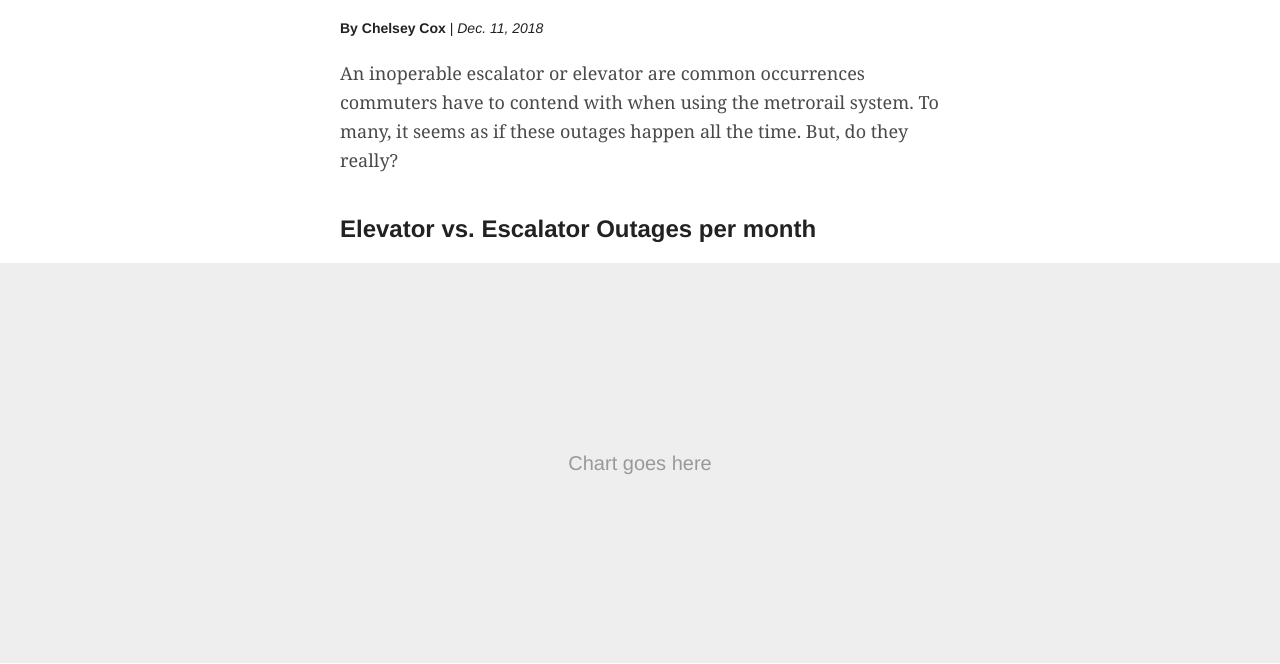
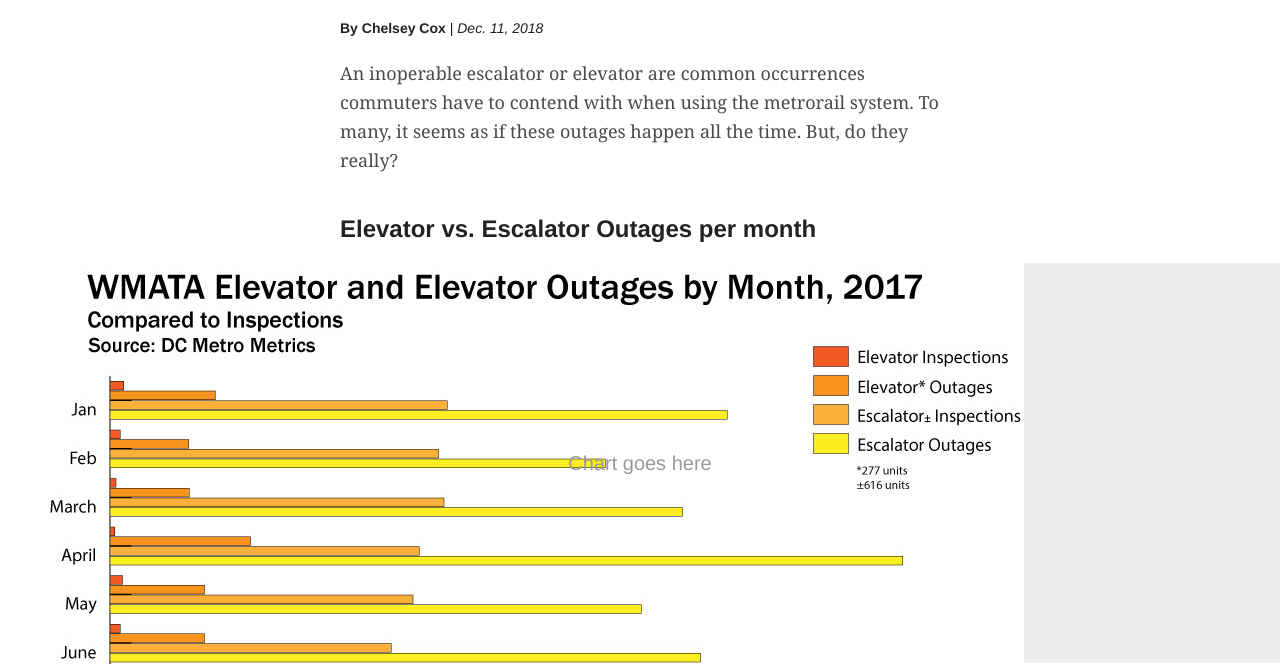
Before and after one commit to coc33/georgetown-dataviz-final-project, a plain HTML site: page index.html in a window 1280 px wide. Shown: the part 136-800 px from the top of the page. Drawn offline with Linux system fonts and the light colour scheme.

Commit message:
Update index.html

```diff
--- a/index.html
+++ b/index.html
@@ -23,8 +23,8 @@
 
       <h2 class="subhead">Elevator vs. Escalator Outages per month</h2>
 
-      <div id="chart-1" class="chart placeholder"></div>
-      <img src="outages_month.jpg">
+      <div id="chart-1" class="chart placeholder"><img src="outages_month.jpg"></div>
+
       <p class="credit">Source: DC Metro Metrics</p>
 
       <p>Here is a representation of the number of escalator and elevator outages by month for the year 2017.  As you can see, escalators experience outages at a far higher occurrence than elevators.  However, there are over twice as many escalators than elevators in metrorail stations.<p>
```
